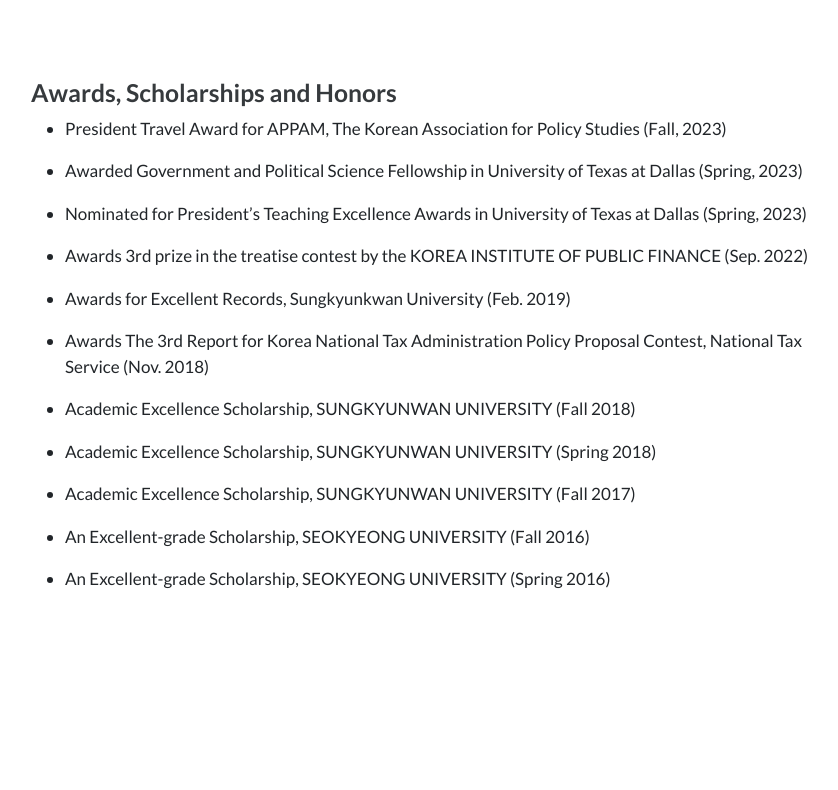
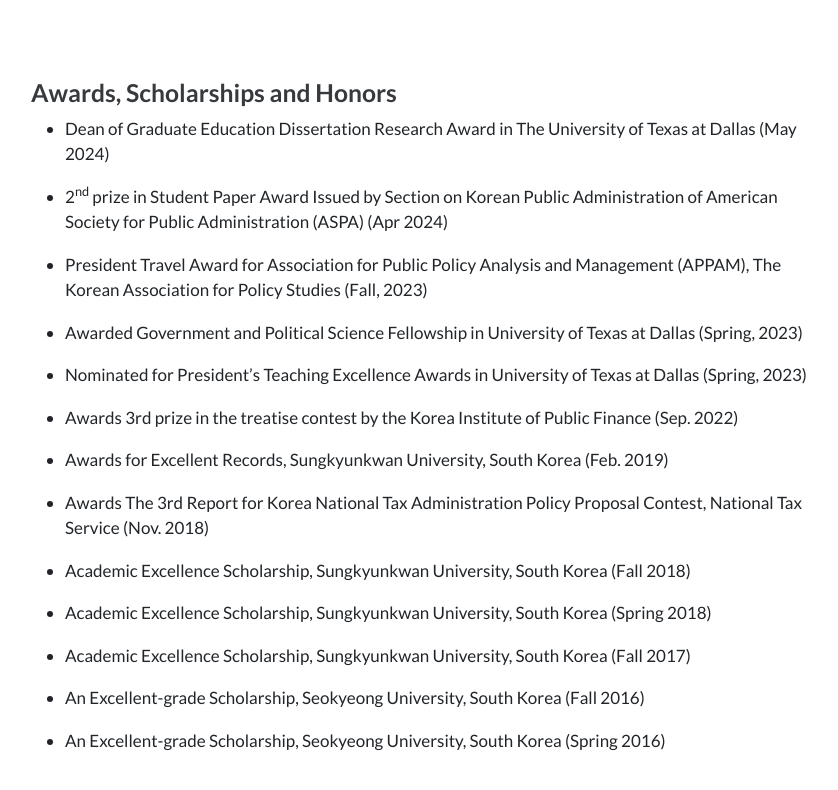
Before and after one commit to dohyojeong/dohyojeong.github.io, a plain HTML site: page index.html in a window 1280 px wide. Shown: the part 1716-2506 px from the top of the page, without its empty margins (137-975 px from the left). Before the commit the page ends 2402 px from the top, so only its background shows below. Drawn offline with Linux system fonts and the light colour scheme.

Commit message:
Add files via upload

```diff
--- a/index.html
+++ b/index.html
@@ -176,17 +176,19 @@
 <section id="awards-scholarships-and-honors" class="level3">
 <h3 class="anchored" data-anchor-id="awards-scholarships-and-honors"><strong>Awards, Scholarships and Honors</strong></h3>
 <ul>
-<li><p>President Travel Award for APPAM, The Korean Association for Policy Studies (Fall, 2023)</p></li>
+<li><p>Dean of Graduate Education Dissertation Research Award in The University of Texas at Dallas (May 2024)</p></li>
+<li><p>2<sup>nd</sup> prize in Student Paper Award Issued by Section on Korean Public Administration of American Society for Public Administration (ASPA) (Apr 2024)</p></li>
+<li><p>President Travel Award for Association for Public Policy Analysis and Management (APPAM), The Korean Association for Policy Studies (Fall, 2023)</p></li>
 <li><p>Awarded Government and Political Science Fellowship in University of Texas at Dallas (Spring, 2023)</p></li>
 <li><p>Nominated for President’s Teaching Excellence Awards in University of Texas at Dallas (Spring, 2023)</p></li>
-<li><p>Awards 3rd prize in the treatise contest by the KOREA INSTITUTE OF PUBLIC FINANCE (Sep.&nbsp;2022)</p></li>
-<li><p>Awards for Excellent Records, Sungkyunkwan University (Feb.&nbsp;2019)</p></li>
+<li><p>Awards 3rd prize in the treatise contest by the Korea Institute of Public Finance (Sep.&nbsp;2022)</p></li>
+<li><p>Awards for Excellent Records, Sungkyunkwan University, South Korea (Feb.&nbsp;2019)</p></li>
 <li><p>Awards The 3rd Report for Korea National Tax Administration Policy Proposal Contest, National Tax Service (Nov.&nbsp;2018)</p></li>
-<li><p>Academic Excellence Scholarship, SUNGKYUNWAN UNIVERSITY (Fall 2018)</p></li>
-<li><p>Academic Excellence Scholarship, SUNGKYUNWAN UNIVERSITY (Spring 2018)</p></li>
-<li><p>Academic Excellence Scholarship, SUNGKYUNWAN UNIVERSITY (Fall 2017)</p></li>
-<li><p>An Excellent-grade Scholarship, SEOKYEONG UNIVERSITY (Fall 2016)</p></li>
-<li><p>An Excellent-grade Scholarship, SEOKYEONG UNIVERSITY (Spring 2016)</p></li>
+<li><p>Academic Excellence Scholarship, Sungkyunkwan University, South Korea (Fall 2018)</p></li>
+<li><p>Academic Excellence Scholarship, Sungkyunkwan University, South Korea (Spring 2018)</p></li>
+<li><p>Academic Excellence Scholarship, Sungkyunkwan University, South Korea (Fall 2017)</p></li>
+<li><p>An Excellent-grade Scholarship, Seokyeong University, South Korea (Fall 2016)</p></li>
+<li><p>An Excellent-grade Scholarship, Seokyeong University, South Korea (Spring 2016)</p></li>
 </ul>
 
 
```
Also changed, not shown: about.html (+20 -5 lines), research.html (+7 -7 lines), search.json (+2 -2 lines), 1 other file.
